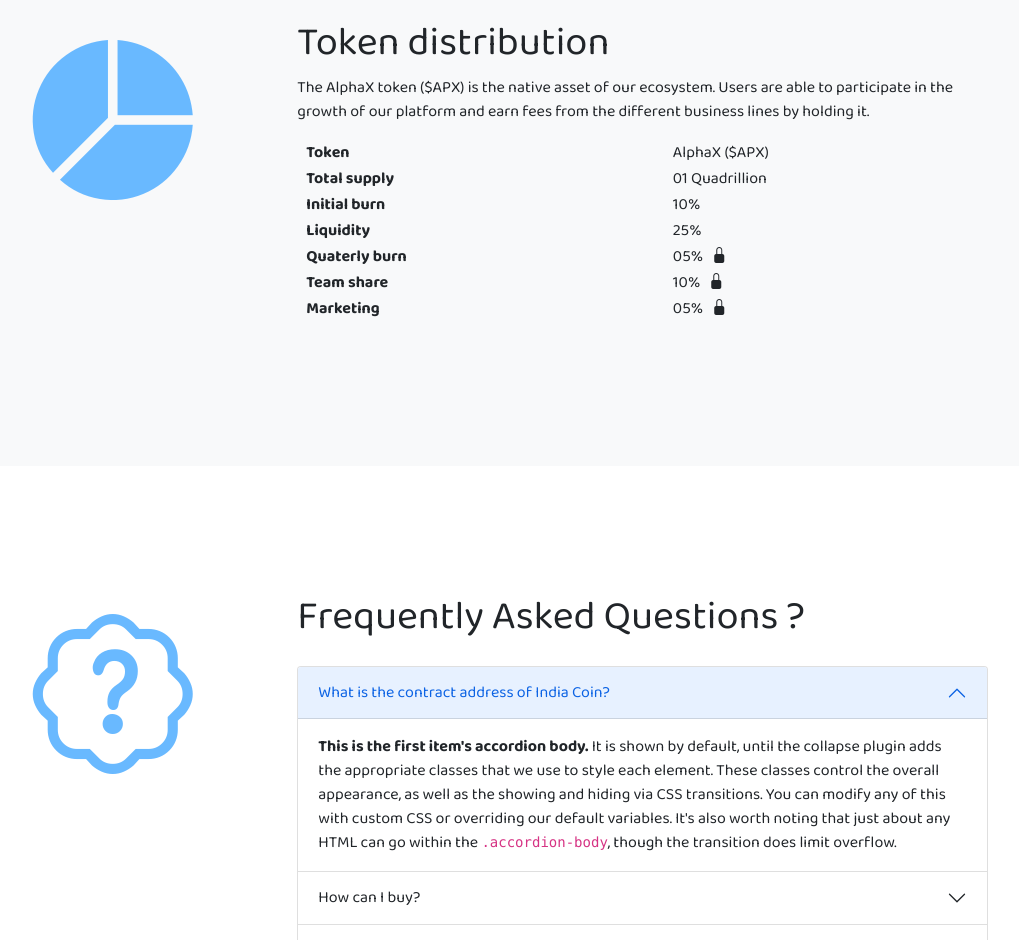
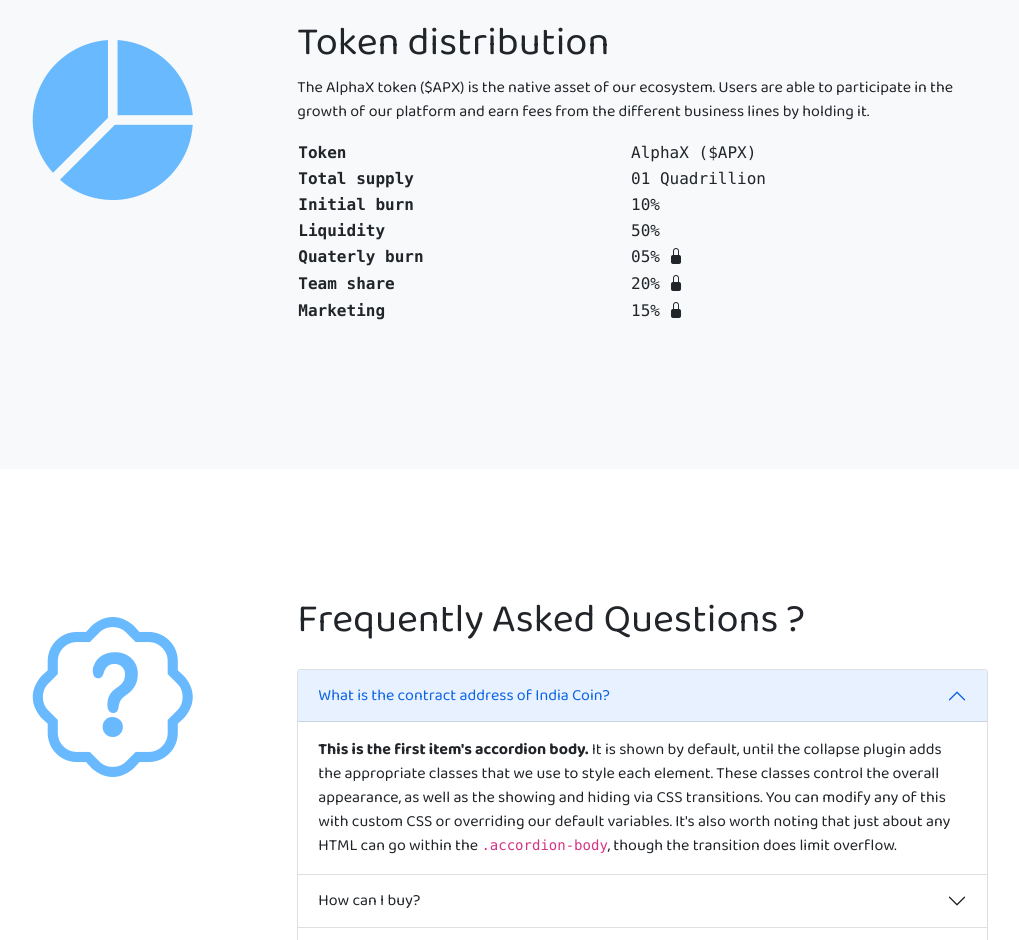
Before and after one commit to alphaxglobal/alphaxglobal.github.io, a React (Create React App) app: page / in a window 1280 px wide. Shown: the part 2060-3000 px from the top of the page, without its empty margins (174-1193 px from the left). Built offline with nearby package versions, Linux system fonts and the light colour scheme.

Commit message:
data-driven

```diff
--- a/src/components/tokenomics.jsx
+++ b/src/components/tokenomics.jsx
@@ -1,4 +1,14 @@
 const Tokenomics = () => {
+  const dataList = [
+    { key: "Token", value: "AlphaX ($APX)", isLocked: false },
+    { key: "Total supply", value: "01 Quadrillion", isLocked: false },
+    { key: "Initial burn", value: "10%", isLocked: false },
+    { key: "Liquidity", value: "50%", isLocked: false },
+    { key: "Quaterly burn", value: "05%", isLocked: true },
+    { key: "Team share", value: "20%", isLocked: true },
+    { key: "Marketing", value: "15%", isLocked: true },
+  ];
+
   return (
     <section className="bg-light" id="tokenomics">
       <div className="container p-5">
@@ -15,55 +25,15 @@
 
             <div className="table-responsive">
               <table className="table  text-start">
-                <tr>
-                  <td>
-                    <strong>Token</strong>
-                  </td>
-                  <td>AlphaX ($APX)</td>
-                </tr>
-                <tr>
-                  <td>
-                    <strong>Total supply</strong>
-                  </td>
-                  <td>01 Quadrillion</td>
-                </tr>
-                <tr>
-                  <td>
-                    <strong>Initial burn</strong>
-                  </td>
-                  <td>10%</td>
-                </tr>
-                <tr>
-                  <td>
-                    <strong>Liquidity</strong>
-                  </td>
-                  <td>25%</td>
-                </tr>
-                <tr>
-                  <td>
-                    <strong>Quaterly burn</strong>
-                  </td>
-                  <td>
-                    05%<i className="bi bi-lock-fill"></i>
-                  </td>
-                  <td></td>
-                </tr>
-                <tr>
-                  <td>
-                    <strong>Team share</strong>
-                  </td>
-                  <td>
-                    10%<i className="bi bi-lock-fill"></i>
-                  </td>
-                </tr>
-                <tr>
-                  <td>
-                    <strong>Marketing</strong>
-                  </td>
-                  <td>
-                    05%<i className="bi bi-lock-fill"></i>
-                  </td>
-                </tr>
+                {dataList.map((dataItem) => (
+                  <tr>
+                    <td className="ff-consolas fw-bold">{dataItem.key}</td>
+                    <td className="ff-consolas">
+                      {dataItem.value}
+                      {dataItem.isLocked && <i className="bi bi-lock-fill"></i>}
+                    </td>
+                  </tr>
+                ))}
               </table>
             </div>
           </div>
```
